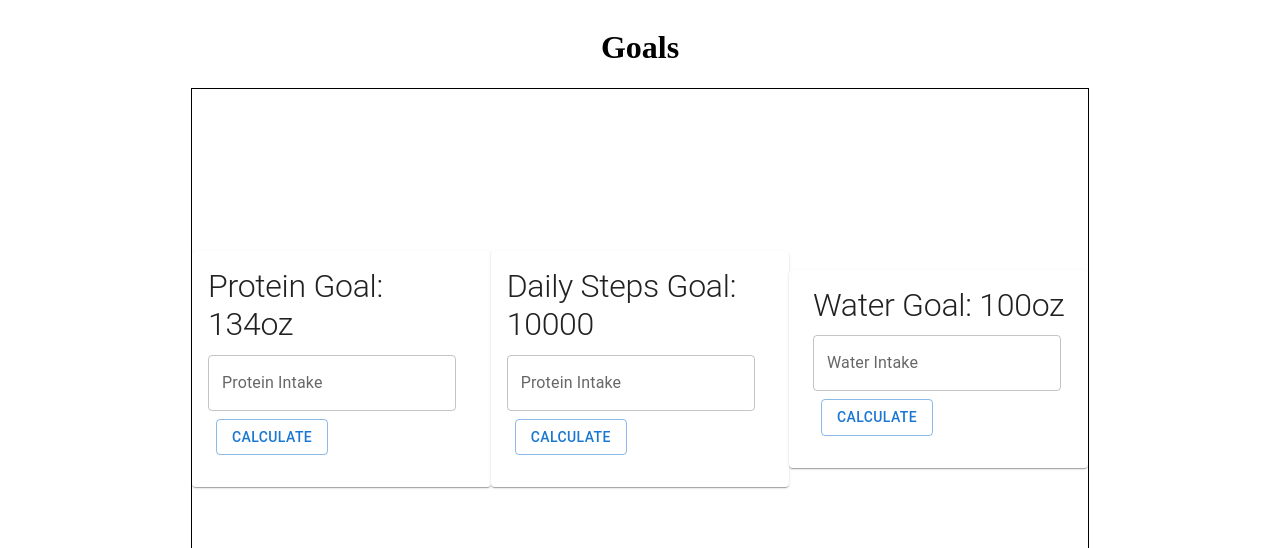
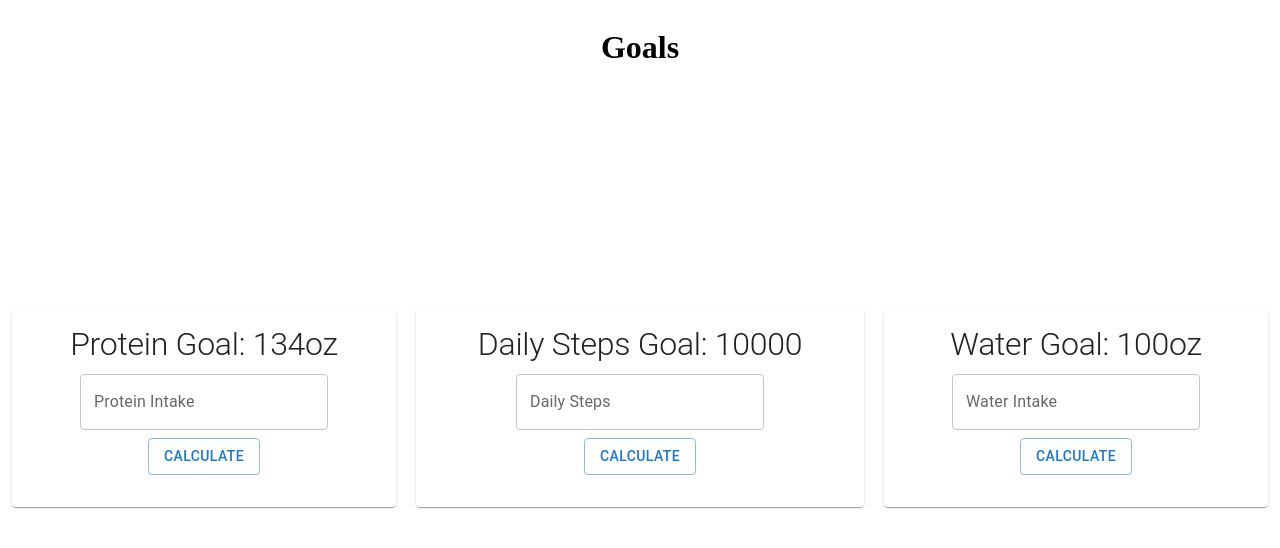
Before and after one commit to FrazierLE/path2progress, a Next.js app: page /goals in a window 1280 px wide. Shown: the top 548 px of the page. Built offline with nearby package versions, Linux system fonts and the light colour scheme.

Commit message:
Update css

```diff
--- a/components/goals/protein.js
+++ b/components/goals/protein.js
@@ -16,11 +16,13 @@ const Protein = () => {
   }
 
   return(
-    <Card sx={{display: 'flex', flexDirection: 'column', width: '30vw', alignItems: 'center'}}>
+    <Card sx={{display: 'flex', margin: '10px', flexDirection: 'column', width: '30vw', alignItems: 'center'}}>
       <CardContent
         component='form'
         noValidate
-        autoComplete="off">
+        autoComplete="off"
+        sx={{display: 'flex', flexDirection: 'column', alignItems: 'center'}}
+        >
         <Typography  gutterBottom variant='h2' fontSize='2rem'>
         Protein Goal: {proteinGoal - totalConsumed}oz
         </Typography>
--- a/components/goals/steps.js
+++ b/components/goals/steps.js
@@ -16,17 +16,19 @@ const Steps = () => {
   }
 
   return(
-    <Card sx={{display: 'flex', flexDirection: 'column', width: '30vw', alignItems: 'center'}}>
+    <Card sx={{display: 'flex', margin: '10px', flexDirection: 'column', width: '35vw', alignItems: 'center'}}>
     <CardContent
       component='form'
       noValidate
-      autoComplete="off">
+      autoComplete="off"
+      sx={{display: 'flex', flexDirection: 'column', alignItems: 'center'}}
+      >
       <Typography  gutterBottom variant='h2' fontSize='2rem'>
       Daily Steps Goal: {stepGoal - totalSteps}
       </Typography>
       <TextField
         id="outlined-basic"
-        label="Protein Intake"
+        label="Daily Steps"
         variant="outlined"
         type='text'
         name='currentSteps'
--- a/components/goals/water.js
+++ b/components/goals/water.js
@@ -21,10 +21,10 @@ const Water = () => {
   }
 
   return(
-    <Card sx={{display: 'flex', flexDirection: 'column', width: '30vw', alignItems: 'center'}}>
+    <Card sx={{display: 'flex', margin: '10px', flexDirection: 'column', width: '30vw', alignItems: 'center'}}>
       <CardContent
         component='form'
-        // sx={{display: 'flex', flexDirection: 'column', width: '15vw', alignItems: 'center'}}
+        sx={{display: 'flex', flexDirection: 'column', alignItems: 'center'}}
         noValidate
         autoComplete="off">
         <Typography  gutterBottom variant='h2' fontSize='2rem'>
--- a/pages/goals.js
+++ b/pages/goals.js
@@ -1,14 +1,14 @@
 import Protein from "../components/goals/protein"
 import Water from "../components/goals/water"
 import Steps from "../components/goals/steps"
-import { Container, Box } from "@mui/system"
+import { Container, Box, Typography } from "@mui/system"
 
 export default function Goals() {
   return(
-    <Container style={{display: 'flex', flexDirection: 'column', alignItems: 'center'}}>
+    <Container sx={{display: 'flex', flexDirection: 'column', alignItems: 'center'}}>
       <h1>Goals</h1>
       <Box
-        style={{border: '1px solid black', display: 'flex', flexDirection: 'row', justifyContent: 'center', alignItems: 'center', width: '70vw', height: '70vh'}}
+        sx={{display: 'flex', flexDirection: 'row', justifyContent: 'center', alignItems: 'center', width: '100vw', height: '80vh'}}
       >
         <Protein />
         <Steps />
```
